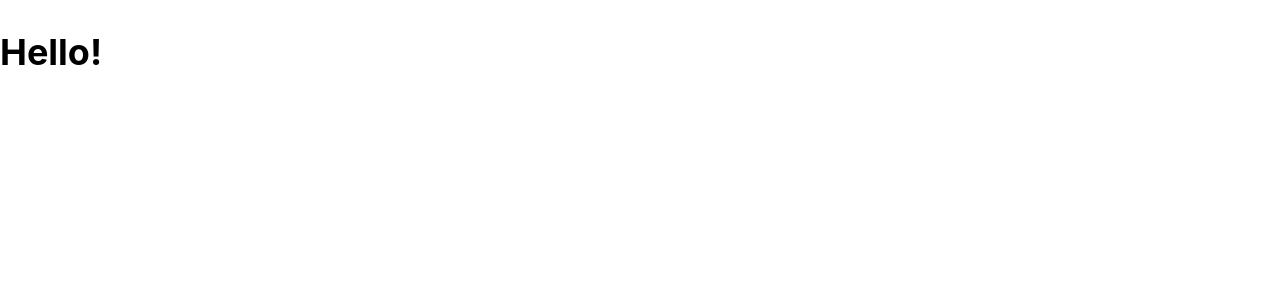
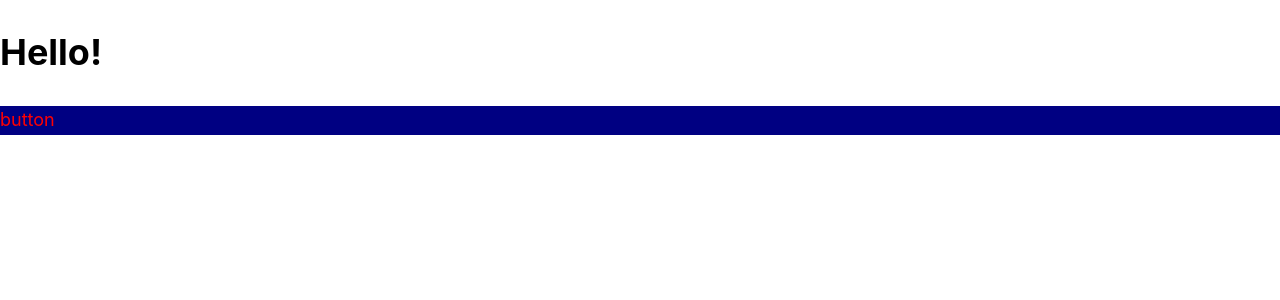
Before and after one commit to ryosuketter/personal-blog, a Next.js app: page / in a window 1280 px wide. Shown: the top 300 px of the page. Built offline with nearby package versions, Linux system fonts and the light colour scheme.

Commit message:
試しの追加 メディアクエリなどのスタイル適応の検証用

```diff
--- /dev/null
+++ b/src/components/Button.module.scss
@@ -0,0 +1,13 @@
+@import 'styles/variables.scss';
+
+.text {
+  color: red;
+  font-size: var(--main-gutter);
+  @include mq('sm') {
+    color: blue;
+  }
+}
+
+.bgc {
+  background-color: var(--navy);
+}
--- /dev/null
+++ b/src/components/Button.tsx
@@ -0,0 +1,11 @@
+import { FC } from 'react'
+
+import styles from './Button.module.scss'
+
+export const Button: FC = () => {
+  return (
+    <div className={styles.bgc}>
+      <p className={styles.text}>button</p>
+    </div>
+  )
+}
--- a/src/pages/index.tsx
+++ b/src/pages/index.tsx
@@ -1,5 +1,7 @@
 import type { NextPage } from 'next'
 import Head from 'next/head'
+
+import { Button } from '../components/Button'
 
 const Page: NextPage = () => {
   return (
@@ -11,6 +13,7 @@ const Page: NextPage = () => {
       <main>
         <h1>Hello!</h1>
       </main>
+      <Button />
     </div>
   )
 }
```
